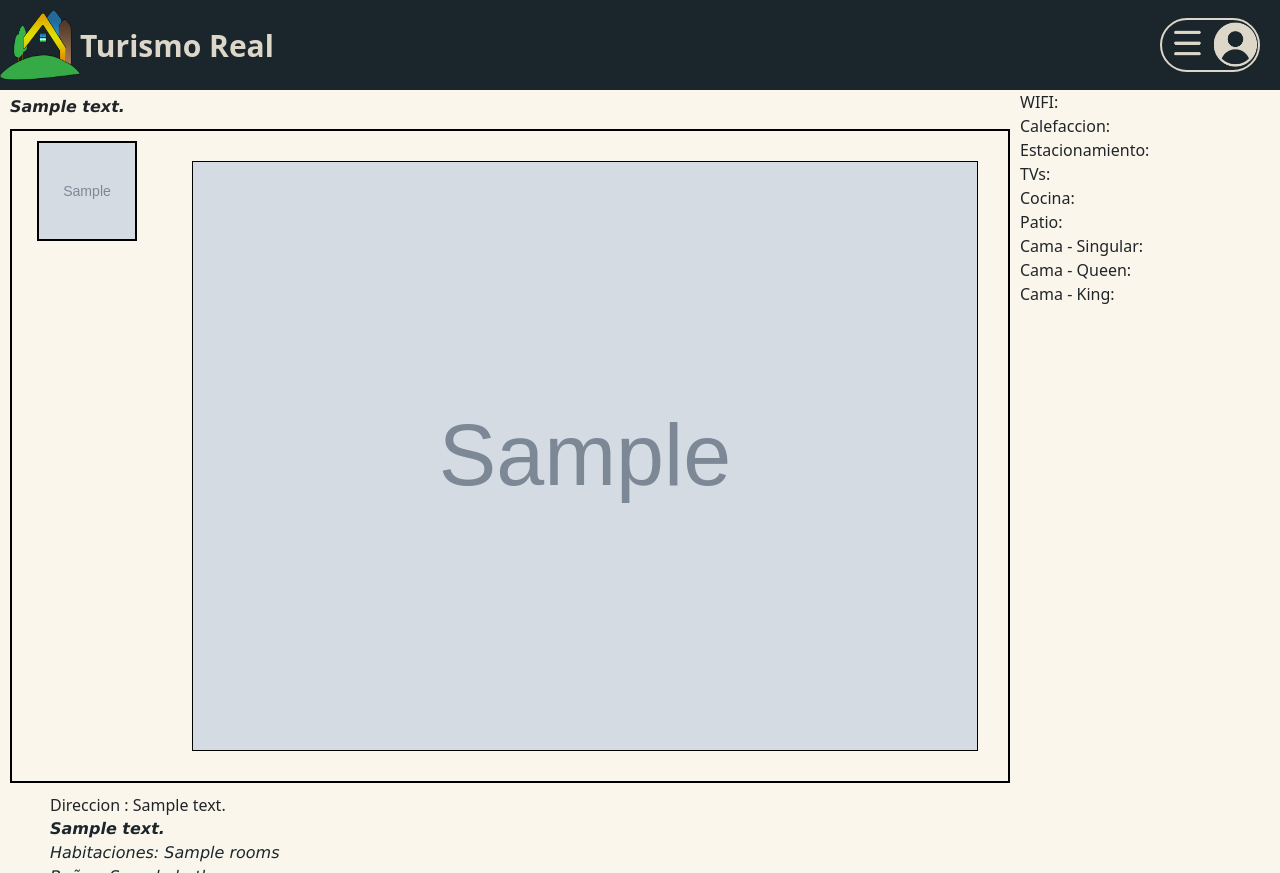
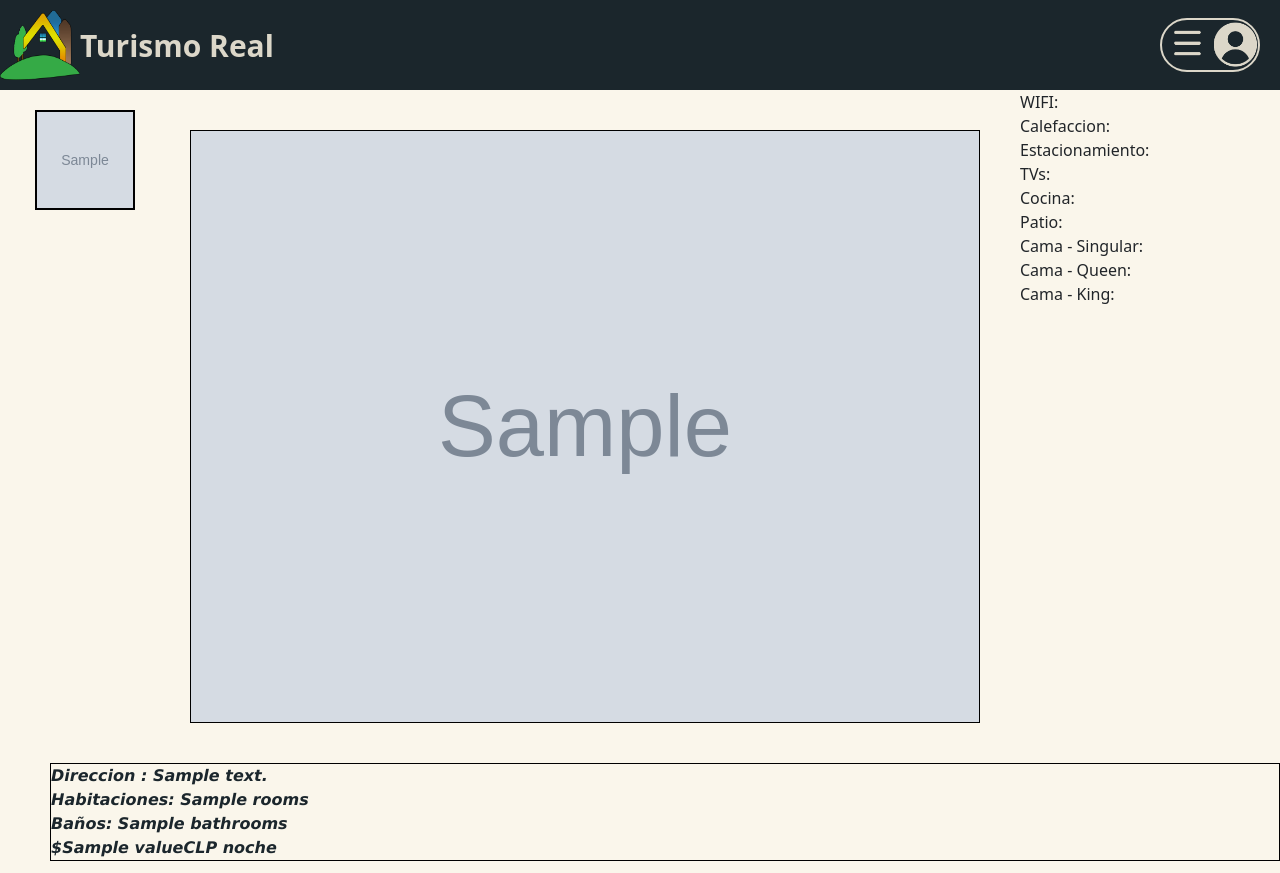
Before and after one commit to Cebollitas-Duoc/Pagina-web, a Django app: template templates/departamentos/depto.html in a window 1280 px wide. Shown: the top 873 px of the page. Run offline with Django 4.2, Linux system fonts and the light colour scheme; the template is opened without the code that fills it: most values are stand-ins (such as "Sample title", 1, 10 or a date in 2020); grey boxes marked "Sample" are stand-in pictures; style sheets or scripts are compiled from the project's sources.

Commit message:
fotos nuevas y css depto

```diff
--- a/static/css/Departamento.css
+++ b/static/css/Departamento.css
@@ -38,7 +38,6 @@
 
 .image-container {
   margin: 10px;
-  border: 2px solid black;
   width: 1000px;
   max-height: 700px;
   display: grid;
@@ -57,6 +56,8 @@
   justify-content: end;
   flex-direction: column;
   margin-left: 50px;
+  border: 1px solid black;
+  margin-bottom: 15px;
 }
 
 .FondoDepto {
--- a/static/css/Departamento.scss
+++ b/static/css/Departamento.scss
@@ -38,7 +38,6 @@
 
   .image-container{
     margin: 10px;
-    border: 2px solid black;
     width: 1000px;
     max-height: 700px;
 
@@ -59,6 +58,8 @@
     justify-content: end;
     flex-direction: column;
     margin-left: 50px;
+    border: 1px solid black;
+    margin-bottom: 15px;
 }
 .FondoDepto{
     background-color: #faf6eb;
--- a/templates/departamentos/depto.html
+++ b/templates/departamentos/depto.html
@@ -15,7 +15,6 @@
 <div class="FondoDepto">
     <div class="gallery-map">
         <div>
-            <div class="TituloDepto">{{ depto.Address }}</div>
             <div class="image-container">
                 <div class="image-gallery">
                     {% for  Imagen in Imagenes %}
@@ -45,10 +44,9 @@
         </div>
     </div>
     <div class="DescripcionDepto">
-        <div class="">Direccion : {{ depto.Descripcion }}</div>
-        <div class="InfoDepto1">{{ depto.Address }} </div>
-        <div class="InfoDepto2">Habitaciones: {{ depto.Rooms }} </div>
-        <div class="InfoDepto2">Baños: {{ depto.Bathrooms }} </div>
+        <div class="InfoDepto1">Direccion : {{ depto.Address }}</div>
+        <div class="InfoDepto1">Habitaciones: {{ depto.Rooms }} </div>
+        <div class="InfoDepto1">Baños: {{ depto.Bathrooms }} </div>
         <div class="InfoDepto1">${{ depto.Value }}CLP noche</div>
     </div>
     <div class="Mapadepto">
```
Also changed, not shown: static/img/servicios/Estacionamiento.png, static/img/servicios/TV.png, static/img/servicios/Wifi.png, static/img/servicios/calefaccion.png, static/img/servicios/cama grande.png, static/img/servicios/cama simple.png, static/img/servicios/cocina.png, static/img/servicios/patio.png.
